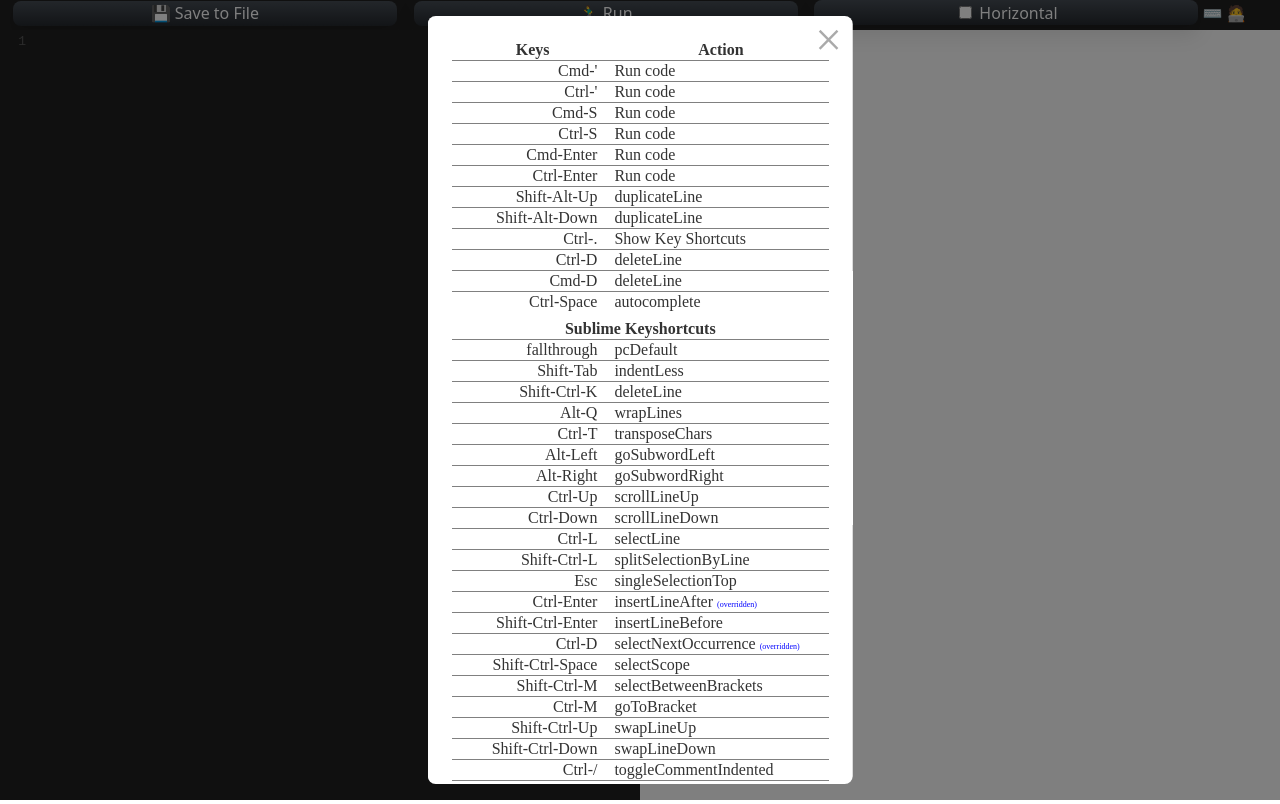
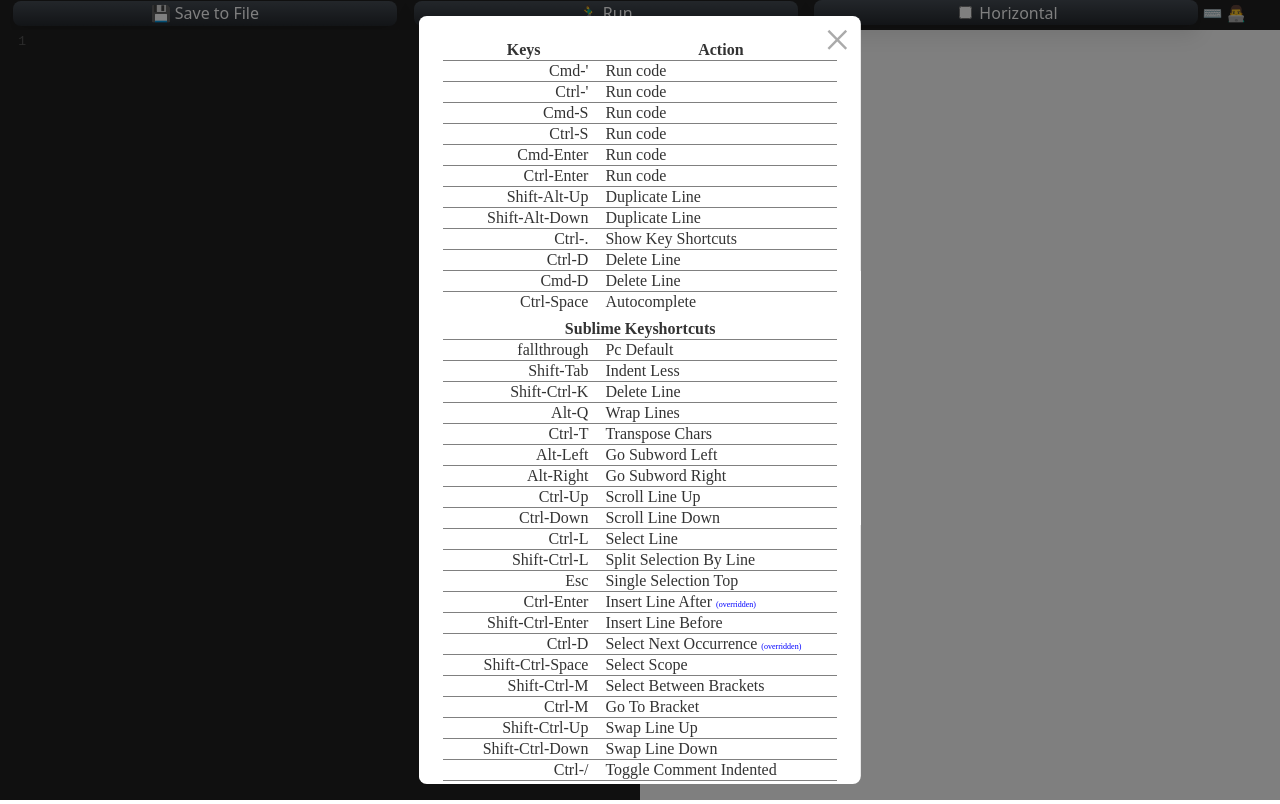
Before and after one commit to lewdev/extext, a website: page src/index.html in a window 1280 px wide. Both pictures are taken after a click on the link "⌨️". Drawn offline with nearby package versions, Linux system fonts and the light colour scheme.

Commit message:
Format camel-cased keyshortcut descriptions

```diff
--- a/src/index.html
+++ b/src/index.html
@@ -44,7 +44,7 @@
       </label>
     </span>
     <a href="#" id="keyShortcuts" title="Show Keyshortcuts">⌨️</a>
-    <a href="https://github.com/lewdev/extext" title="Source Code" target="_blank">🧑‍💻</a>
+    <a href="https://github.com/lewdev/extext" title="Source Code" target="_blank">👨‍💻</a>
 
   </div>
 
--- a/src/script.js
+++ b/src/script.js
@@ -34,12 +34,14 @@ const runCode = () => {
   f.srcdoc = content;
 };
 
+const capCamel = s => s.charAt(0).toUpperCase() + s.substring(1).split(/(?=[A-Z])/).join` `;
+
 const mapToTableRows = (map, isSublime) => Object.keys(map).map(key => {
   const val = map[key];
   const action = (
     val === runCode ? "Run code" :
     val === showKeyShortcuts ? "Show Key Shortcuts" :
-    val);
+    capCamel(val));
   const isOverridden = isSublime && editor.options.extraKeys[key];
   return `<tr><td>${key}</td><td>${action}${isOverridden ? " <span class='overridden'>(overridden)</span>" : ""}</td></tr>`;
 }).join("");
```
